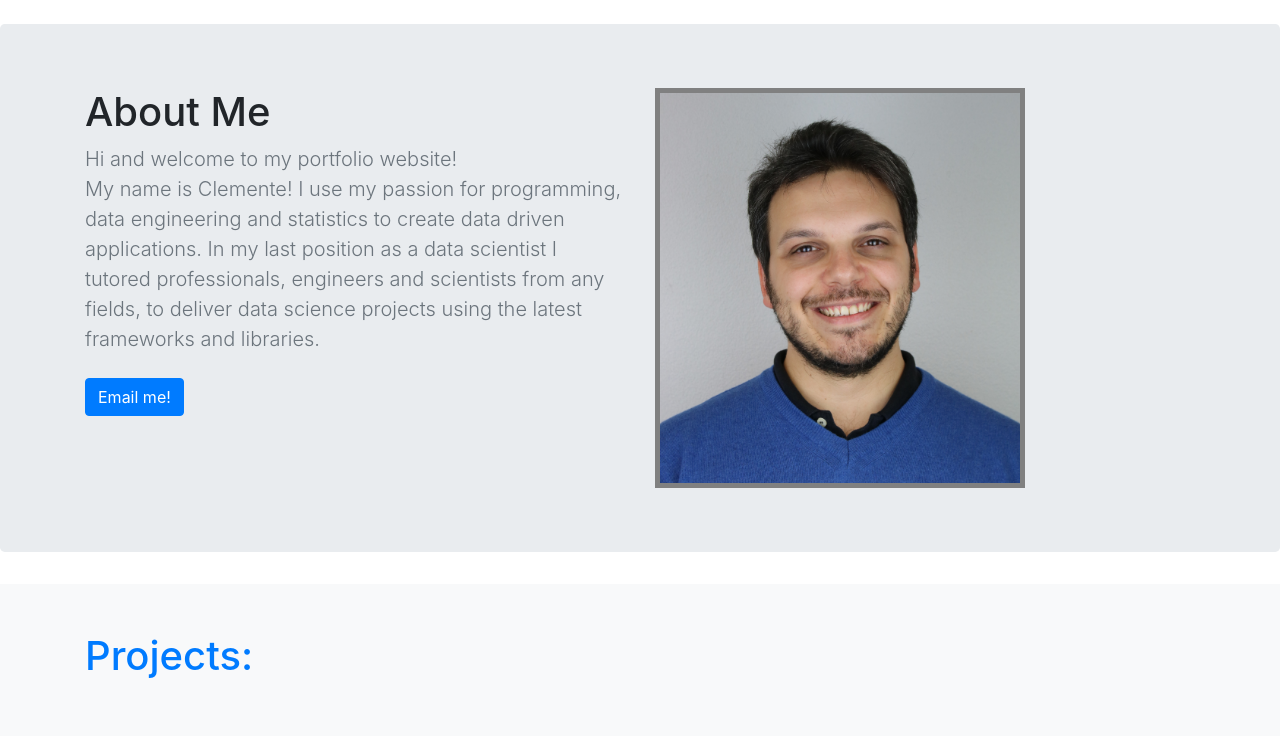
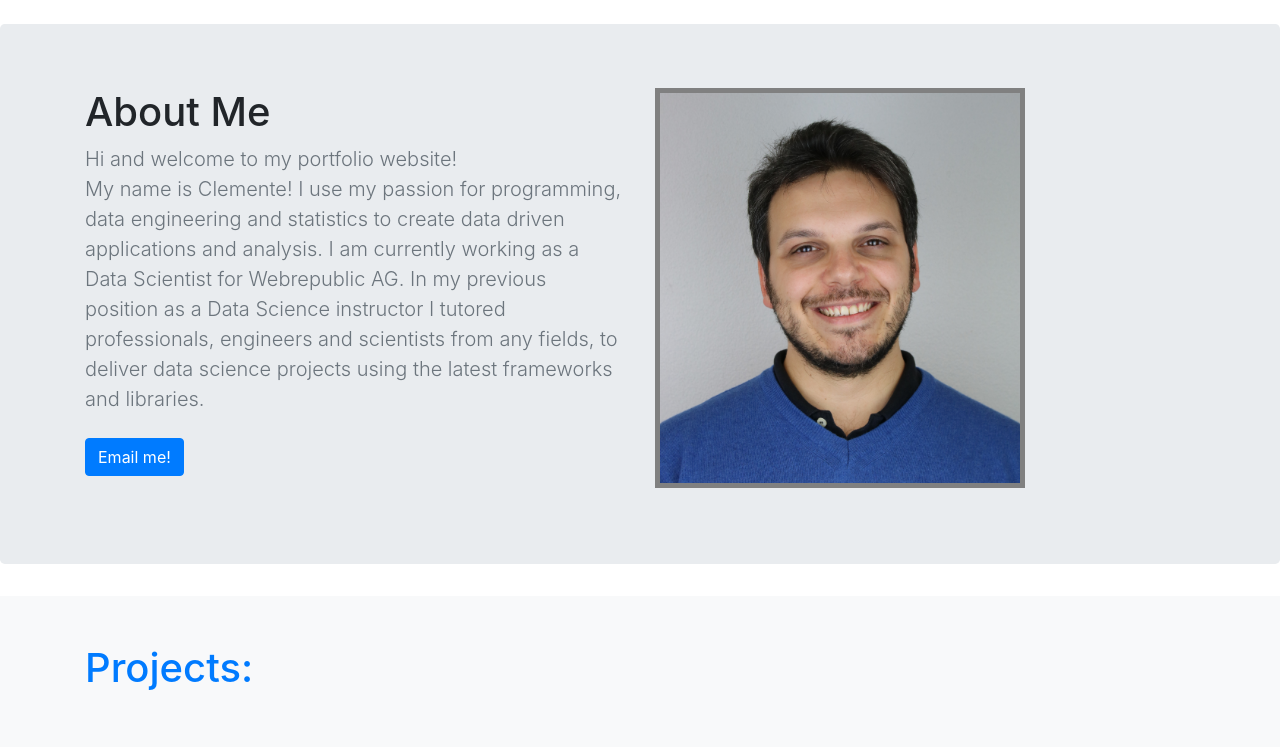
Before and after one commit to ClementeCortile/ptf_v2, a Django app: page / in a window 1280 px wide. Shown: the part 56-803 px from the top of the page. Run offline with Django 3.2, Linux system fonts and the light colour scheme; data that the repository does not hold is empty; some libraries are stand-ins or nearby versions.

Commit message:
Update home.html

```diff
--- a/Projects/templates/Projects/home.html
+++ b/Projects/templates/Projects/home.html
@@ -13,8 +13,9 @@
                             Hi and welcome to my portfolio website! <br>
                             My name is Clemente!
                             I use my passion for programming, data engineering and statistics to create data driven
-                            applications. In my last position as a data scientist
-                            I tutored professionals, engineers and scientists from any fields, to deliver
+                            applications and analysis. I am currently working as a Data Scientist for Webrepublic AG.
+                            In my previous position as a Data Science instructor I tutored professionals, engineers
+                            and scientists from any fields, to deliver
                             data science projects using the latest frameworks and libraries.</p>
                         <p>
                             <a href="mailto:clementecortile@gmail.com" class="btn btn-primary my-2">Email me!</a>
```
